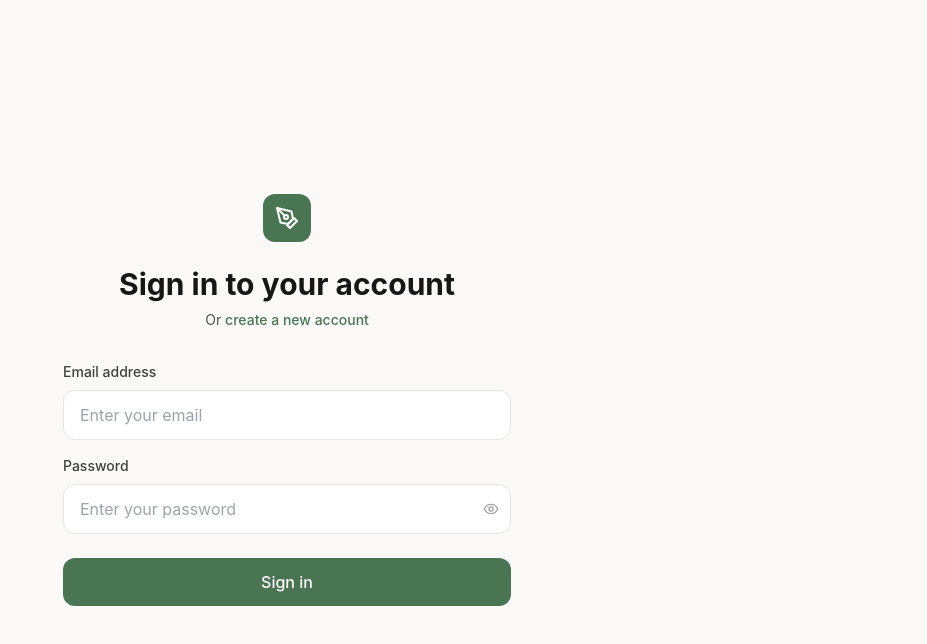
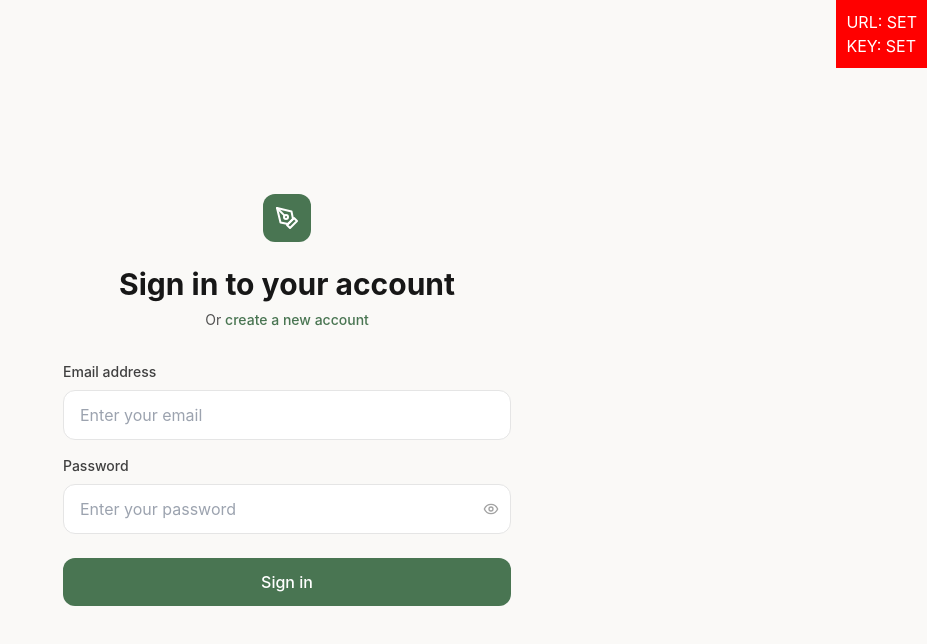
Before and after one commit to Tour-Der-Wang-Dev/CCms, a React (Vite) app: page /login in a window 1280 px wide. Shown: the top 644 px of the page, without its empty margins (353-1280 px from the left). Built offline with nearby package versions, Linux system fonts and the light colour scheme; no server answers.

Commit message:
Create temporary debug component to check environment variables
cgen-7480ba0c0dd147a5a23aaa95fe81bbc1

```diff
--- a/src/App.tsx
+++ b/src/App.tsx
@@ -5,6 +5,7 @@ import { HTML5Backend } from 'react-dnd-html5-backend';
 import { AuthProvider } from './contexts/AuthContext';
 import ProtectedRoute from './components/auth/ProtectedRoute';
 import Navigation from './components/Navigation';
+import { DebugEnv } from './debug-env';
 
 // Lazy load pages to reduce initial bundle size
 const Dashboard = React.lazy(() => import('./pages/Dashboard'));
@@ -34,6 +35,7 @@ function App() {
       <DndProvider backend={HTML5Backend}>
         <Router>
           <div className="min-h-screen bg-cream">
+            <DebugEnv />
             <Suspense fallback={<PageLoader />}>
               <Routes>
                 {/* Public routes */}
--- /dev/null
+++ b/src/debug-env.tsx
@@ -0,0 +1,14 @@
+import React from 'react';
+
+// Temporary debug component to check environment variables
+export function DebugEnv() {
+  console.log('VITE_SUPABASE_URL:', import.meta.env.VITE_SUPABASE_URL);
+  console.log('VITE_SUPABASE_ANON_KEY:', import.meta.env.VITE_SUPABASE_ANON_KEY ? 'SET' : 'NOT SET');
+
+  return (
+    <div style={{ position: 'fixed', top: 0, right: 0, background: 'red', color: 'white', padding: '10px', zIndex: 9999 }}>
+      <div>URL: {import.meta.env.VITE_SUPABASE_URL ? 'SET' : 'NOT SET'}</div>
+      <div>KEY: {import.meta.env.VITE_SUPABASE_ANON_KEY ? 'SET' : 'NOT SET'}</div>
+    </div>
+  );
+}
```
